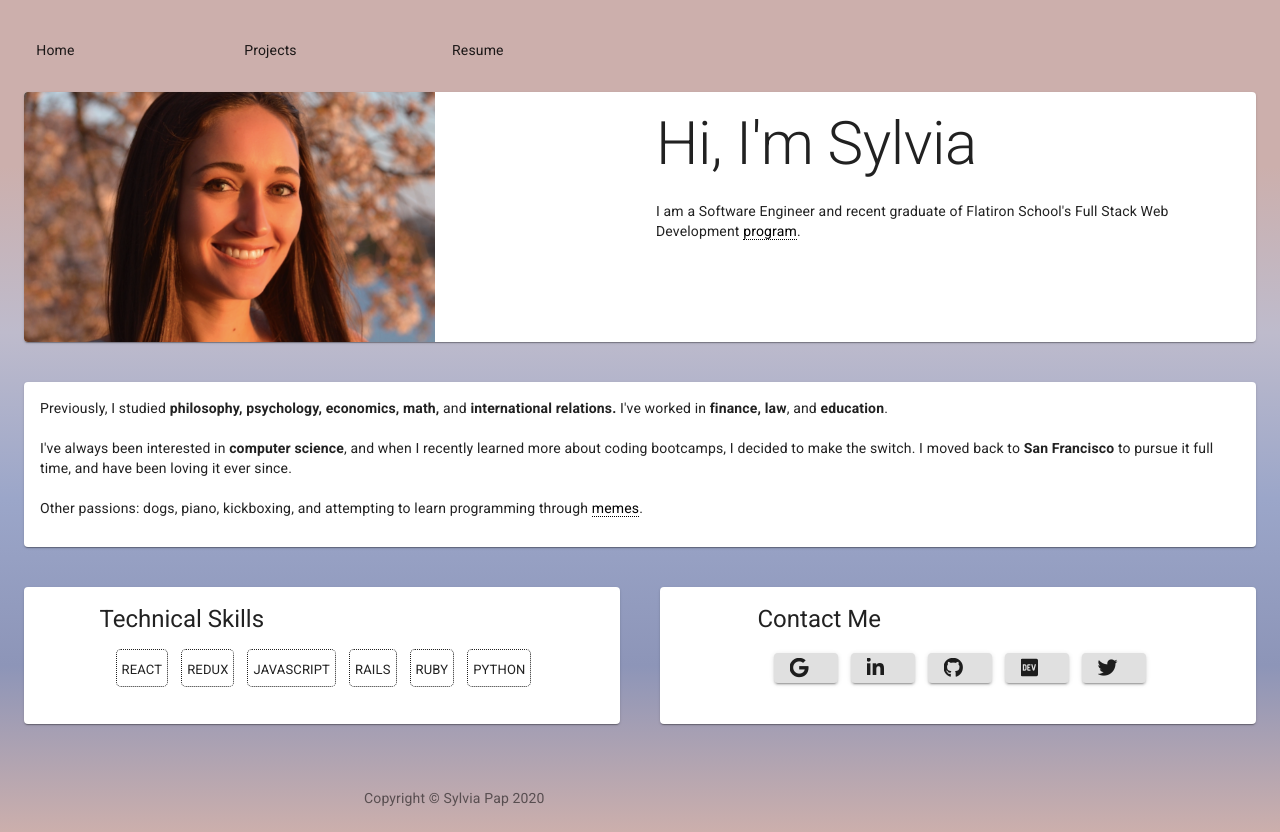
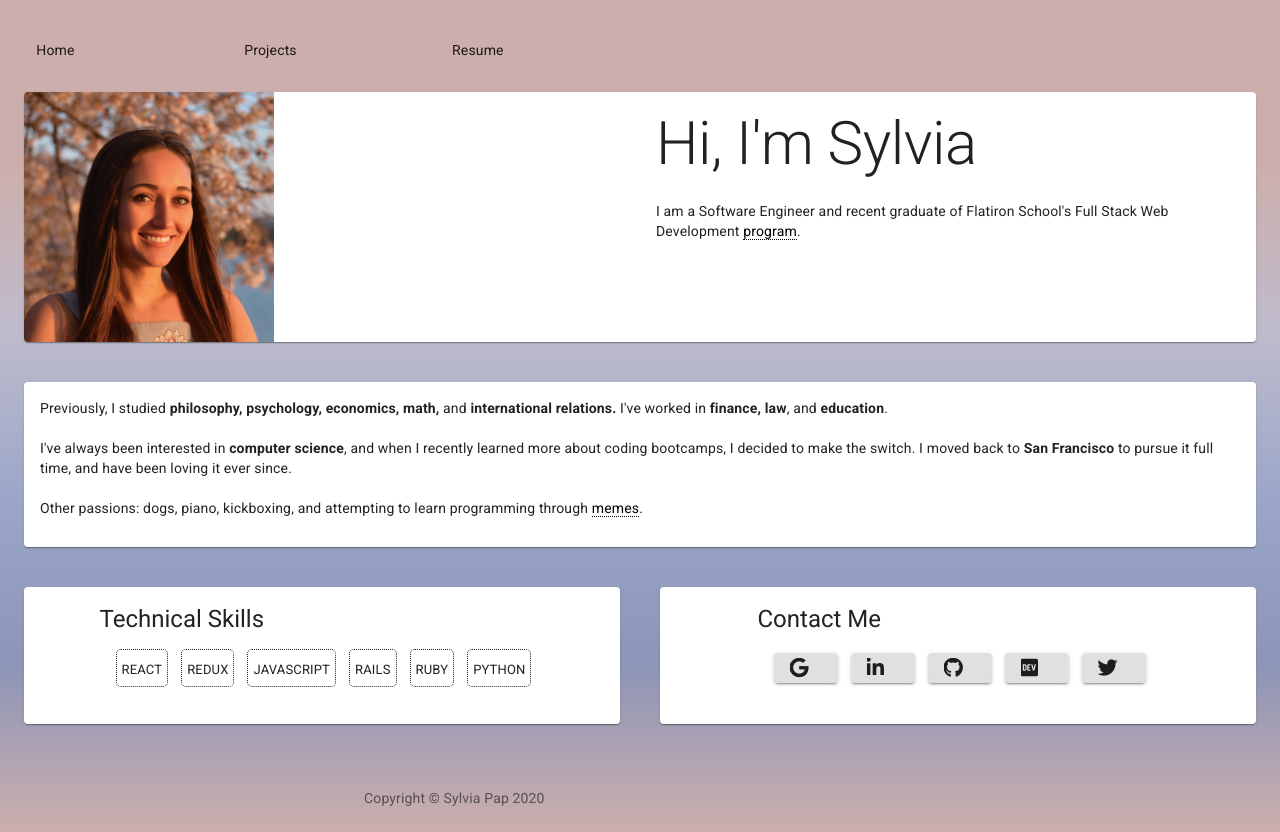
Before and after one commit to sylviapap/personal-site-react, a React (Create React App) app: page / in a window 1280 px wide. Built offline with nearby package versions, Linux system fonts and the light colour scheme.

Commit message:
Final fix to image I think

```diff
--- a/src/pages/Home.js
+++ b/src/pages/Home.js
@@ -28,8 +28,8 @@ const useStyles = makeStyles({
   media: {
     width: "100%",
     height: "100%",
-    minWidth: "200px",
     minHeight: "250px",
+    maxWidth: "250px",
   },
   skills: {
     fontVariant: "all-small-caps",
@@ -63,7 +63,7 @@ export default function Home() {
       <Grid item xs={12}>
         <Card>
           <Grid container className={classes.root}>
-          <Grid item xs={4}>
+          <Grid item xs={6}>
             <CardMedia
               className={classes.media}
               image={profilepic}
```
